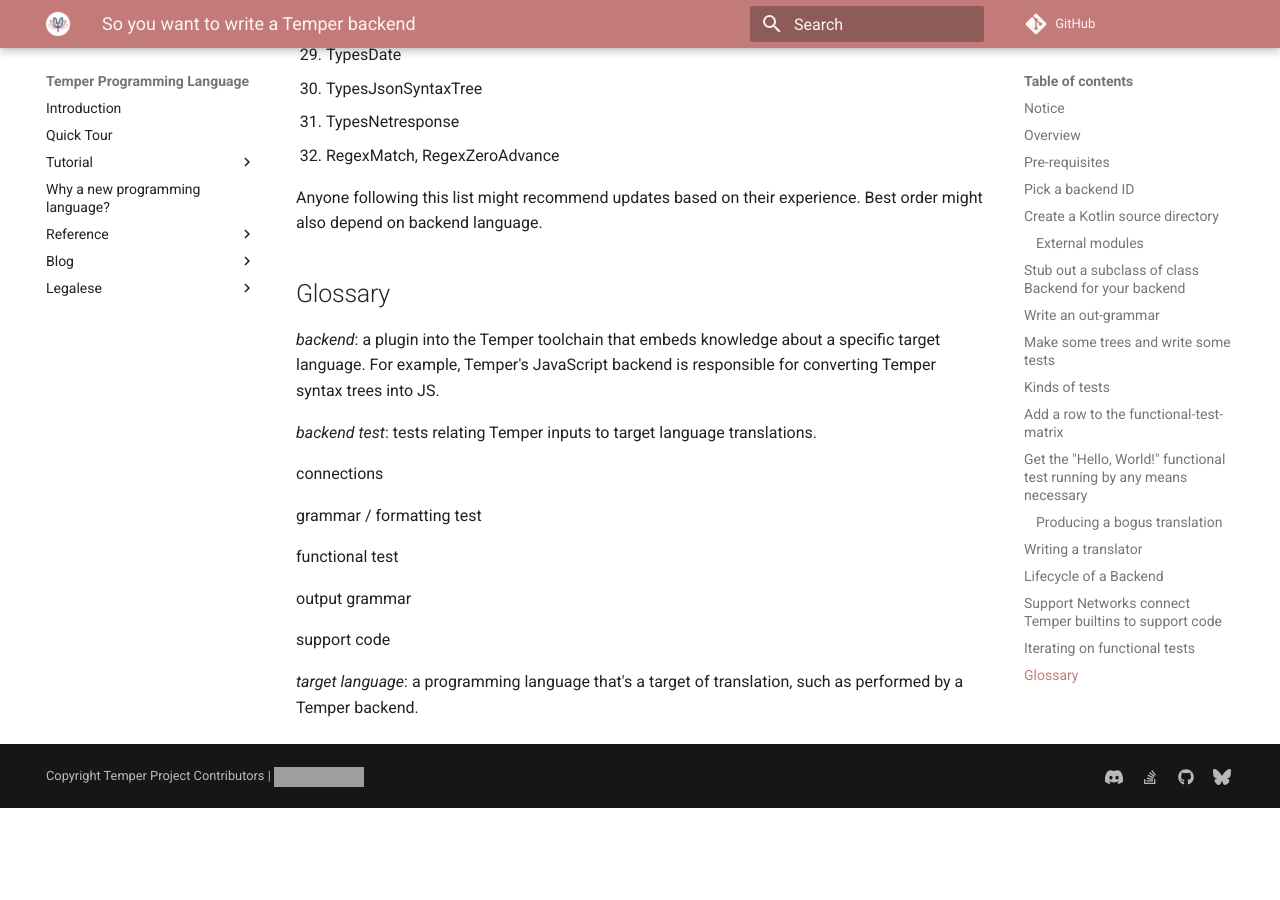
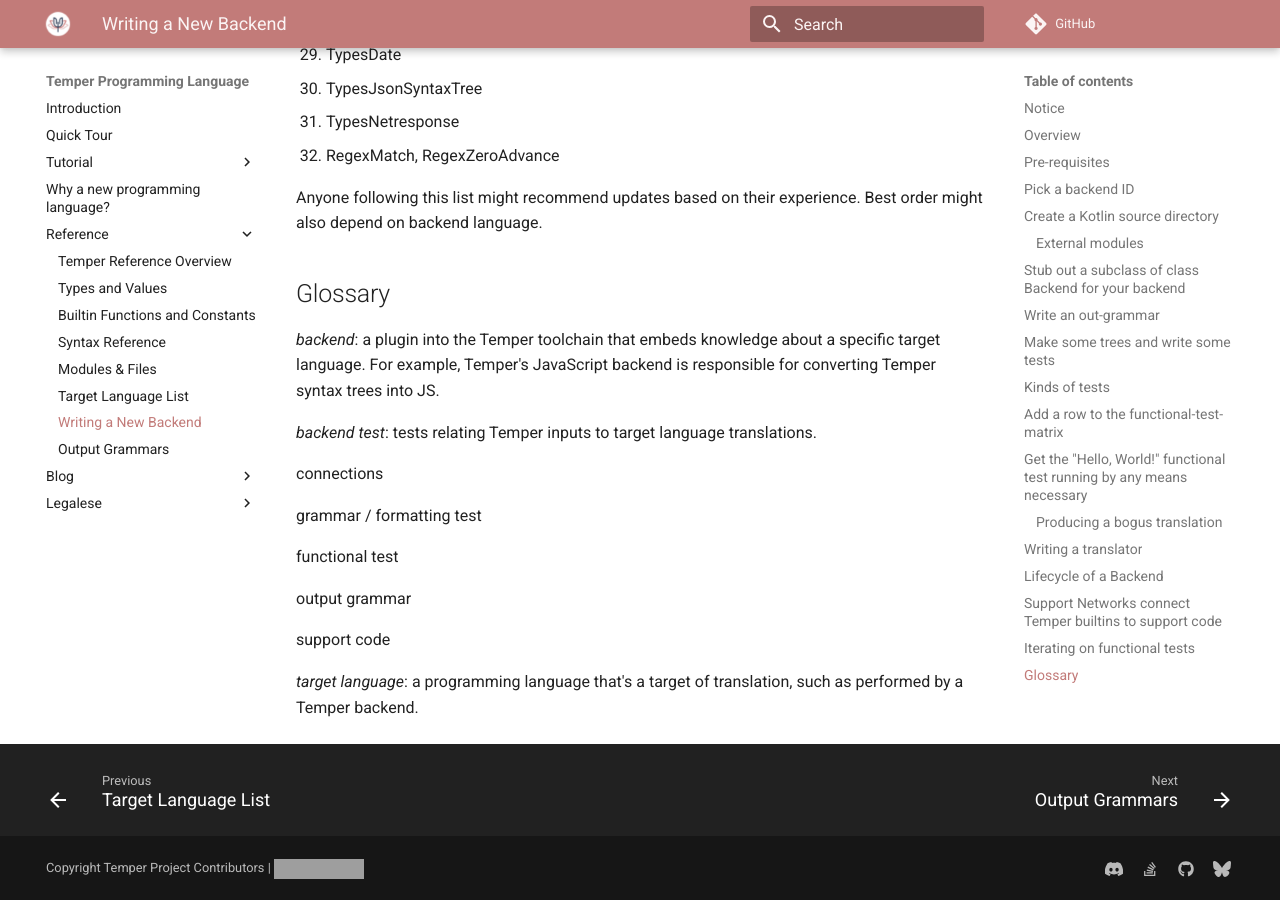
Before and after one commit to temperlang/temper, an MkDocs documentation site: the page built from docs/for-users/temper-docs/docs/reference/backend.md, in a window 1280 px wide and 900 px high, scrolled down 12303 px. Built offline with MkDocs 1.6.1 and Material for MkDocs 9.7.7, drawn with Linux system fonts in a browser that asks for light colours; nearby versions of some CDN libraries; emoji names are drawn with the system emoji font; library files that are not in the unit come from our copies; comment, search, counter and statistics services are not loaded; before the commit the page ends 13111 px from its top, so only the background shows below that; grey boxes are pictures that could not be loaded.

Commit message:
Add menu items
Signed-off-by: Tom <tom@temper.systems>

```diff
--- a/docs/for-users/temper-docs/docs/reference/backend.md
+++ b/docs/for-users/temper-docs/docs/reference/backend.md
@@ -1,3 +1,7 @@
+---
+title: Writing a New Backend
+---
+
 # So you want to write a Temper backend
 
 ## Notice
--- a/docs/for-users/temper-docs/mkdocs.yml
+++ b/docs/for-users/temper-docs/mkdocs.yml
@@ -126,6 +126,8 @@
     - reference/syntax.md
     - reference/modules.md
     - Target Language List: reference/target-languages.md
+    - reference/backend.md
+    - reference/out-grammar.md
   - Blog:
     - blog/index.md
   - 'Legalese':
```
Also changed, not shown: build-user-docs/skeletal-docs/temper-docs/docs/reference/backend.md (+4 -0 lines), 1 other file.
